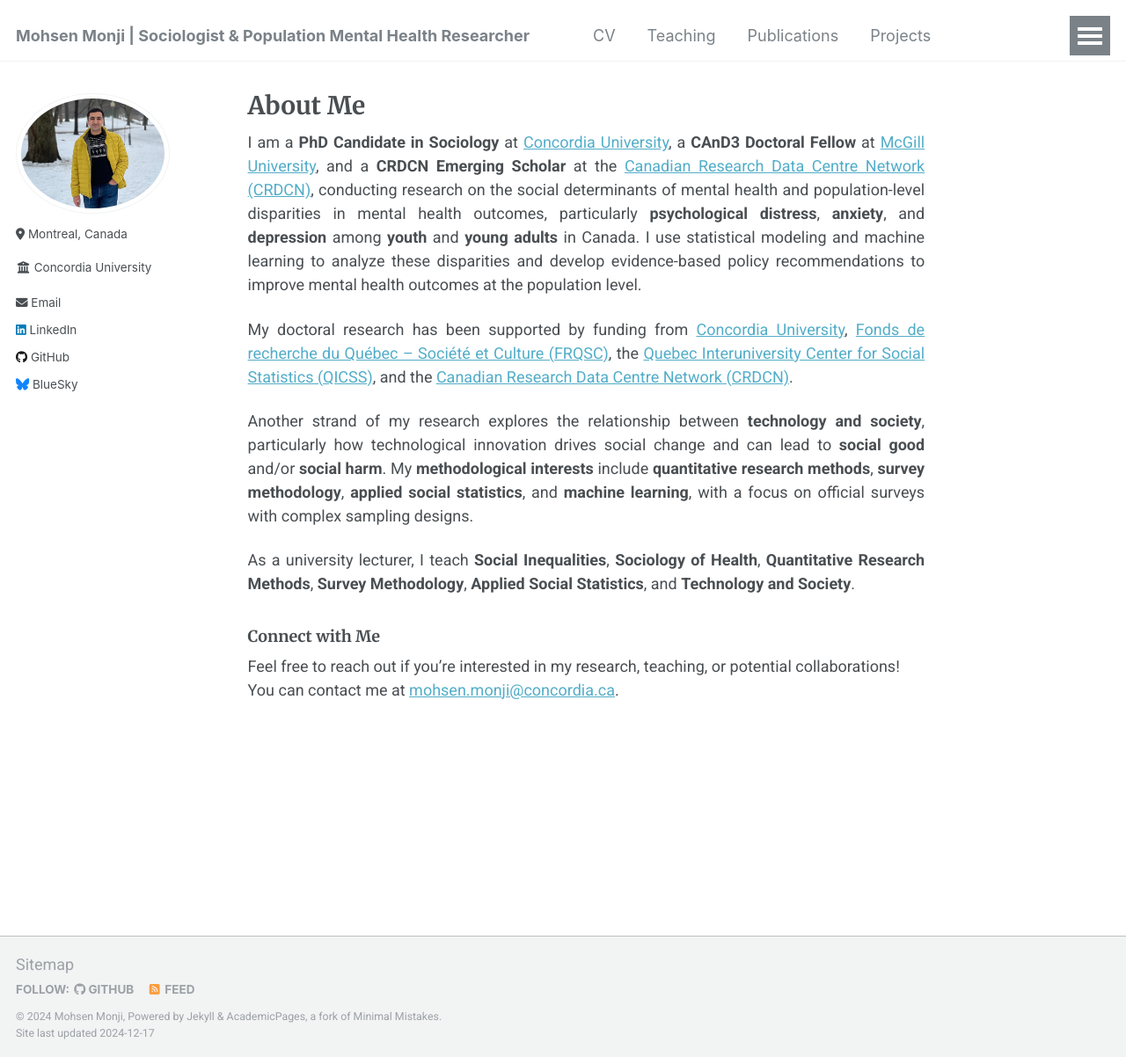
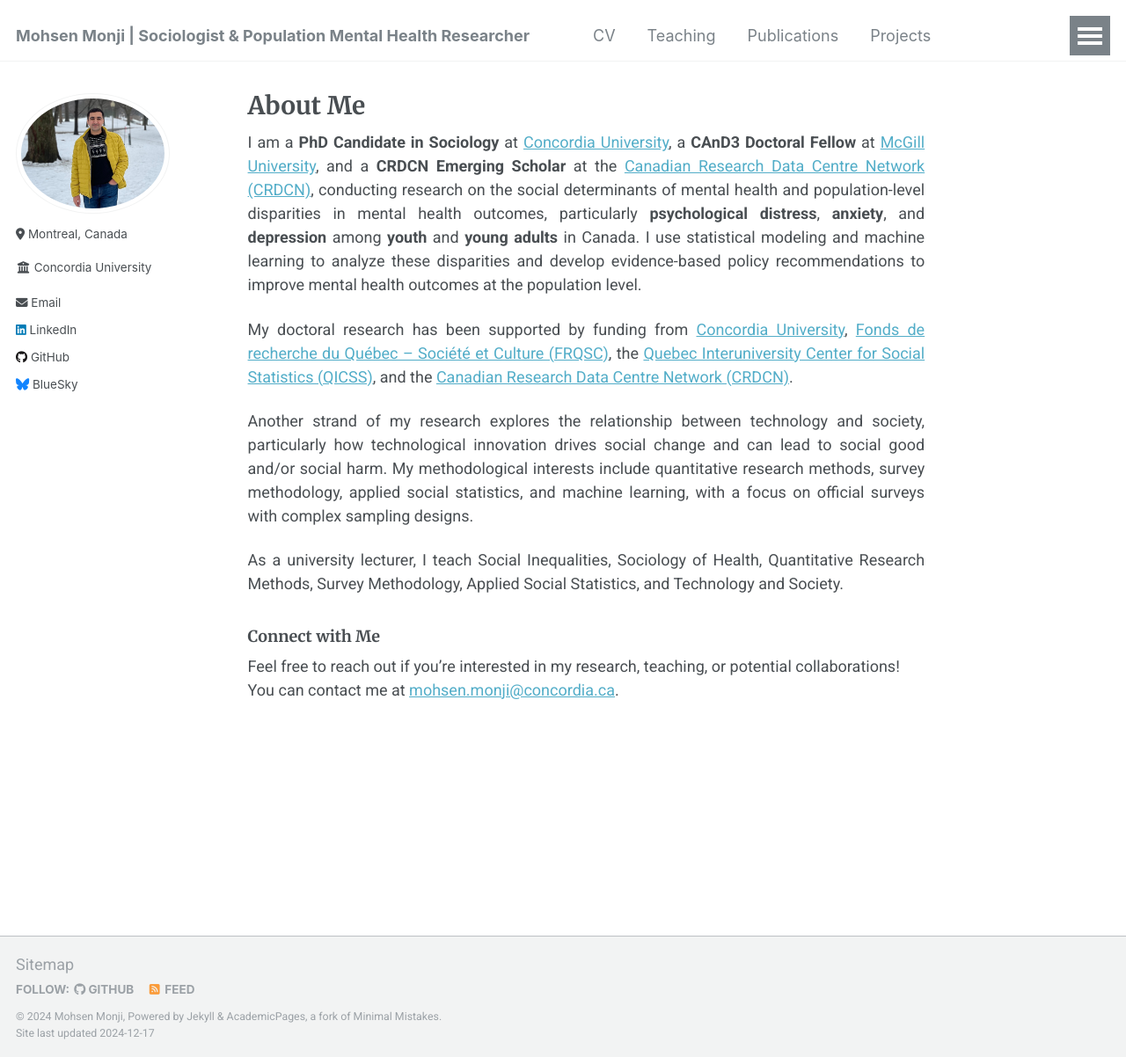
Before and after one commit to Mohsnmonji/mohsnmonji.github.io, a Jekyll site: the page built from _pages/about.md, in a window 1280 px wide and 1202 px high. Shown: the whole window at 88% size. Built offline with Jekyll 4.4.1, drawn with Linux system fonts in a browser that asks for light colours.

```diff
--- a/_pages/about.md
+++ b/_pages/about.md
@@ -14,9 +14,10 @@ I am a **PhD Candidate in Sociology** at [Concordia University](https://www.conc
 
 My doctoral research has been supported by funding from [Concordia University](https://www.concordia.ca/artsci/sociology-anthropology.html), [Fonds de recherche du Québec – Société et Culture (FRQSC)](https://www.frq.gouv.qc.ca), the [Quebec Interuniversity Center for Social Statistics (QICSS)](https://www.ciqss.org), and the [Canadian Research Data Centre Network (CRDCN)](https://crdcn.ca).
 
-Another strand of my research explores the relationship between **technology and society**, particularly how technological innovation drives social change and can lead to **social good** and/or **social harm**. My **methodological interests** include **quantitative research methods**, **survey methodology**, **applied social statistics**, and **machine learning**, with a focus on official surveys with complex sampling designs.
+Another strand of my research explores the relationship between technology and society, particularly how technological innovation drives social change and can lead to social good and/or social harm. My methodological interests include quantitative research methods, survey methodology, applied social statistics, and machine learning, with a focus on official surveys with complex sampling designs.
 
-As a university lecturer, I teach **Social Inequalities**, **Sociology of Health**, **Quantitative Research Methods**, **Survey Methodology**, **Applied Social Statistics**, and **Technology and Society**.
+As a university lecturer, I teach Social Inequalities, Sociology of Health, Quantitative Research Methods, Survey Methodology, Applied Social Statistics, and Technology and Society.
+
 ### Connect with Me
 
 Feel free to reach out if you're interested in my research, teaching, or potential collaborations!
```
